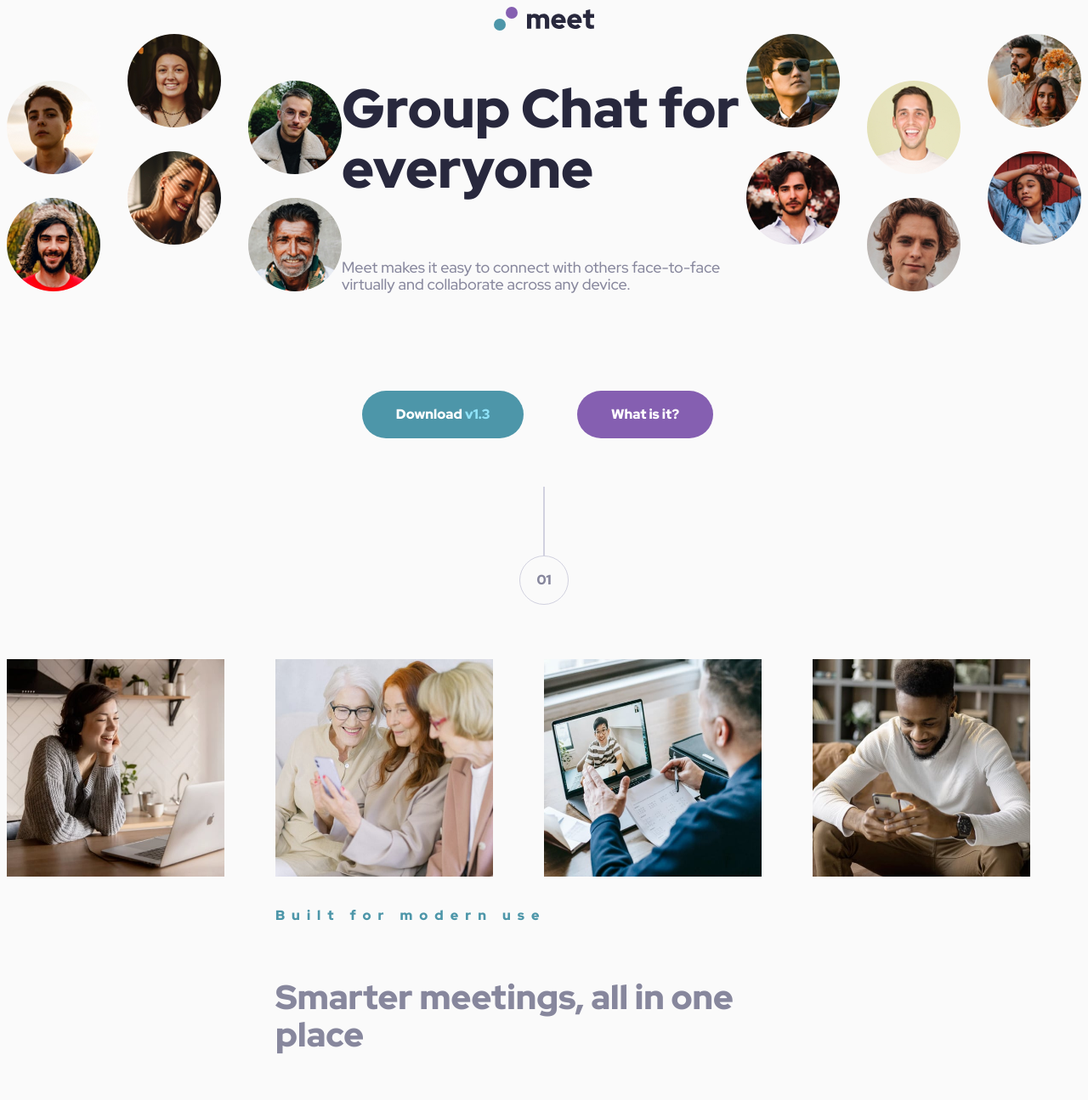
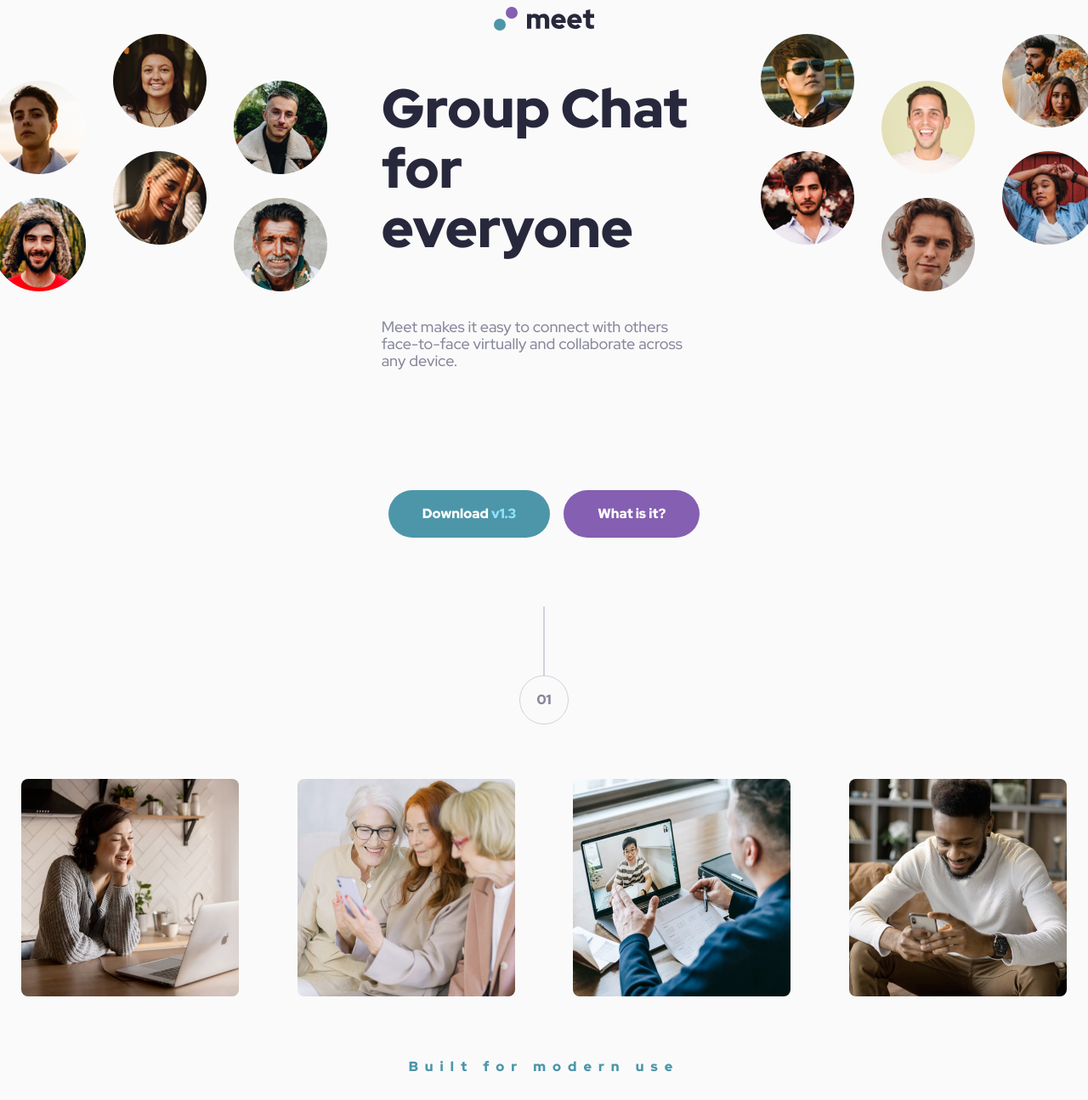
Before and after one commit to meg1502/meet-landing-page, a plain HTML site: page index.html in a window 1280 px wide. Shown: the top 1295 px of the page at 85% size. Drawn offline with Linux system fonts and the light colour scheme.

Commit message:
finished desktop layout

```diff
--- a/assets/styles/main.css
+++ b/assets/styles/main.css
@@ -118,12 +118,12 @@ footer {
 }
 
 .section-hero {
-    grid-template-columns: 1fr 1fr 1fr 1fr;
+    grid-template-columns: 1fr var(--spacing-800) 1fr 1fr var(--spacing-800) 1fr;
     grid-template-rows: 3fr 2fr 1fr;
     grid-template-areas:
-        "hero-left hero-title hero-title hero-right"
-        "hero-left hero-text hero-text hero-right"
-        "hero-left download-button faq-button hero-right"
+        "hero-left . hero-title hero-title . hero-right"
+        "hero-left . hero-text hero-text . hero-right"
+        "hero-left . download-button faq-button . hero-right";
 }
 
 .hero-image-mobile {
@@ -204,6 +204,8 @@ footer {
 .img-tile {
     width: 16rem;
     height: 16rem;
+    border-radius: var(--spacing-100);
+    justify-self: center;
 }
 
 .img-tile-1 {
@@ -223,12 +225,19 @@ footer {
 }
 
 .sub-title-1 {
+    align-self: end;
+    justify-self: center;
     grid-area: sub-title;
     color: var(--color-cyan-600);
+
+    padding-top: var(--spacing-200);
 }
 
 .title-1 {
+    align-self: start;
+    justify-self: center;
     grid-area: main-title;
+    color: var(--color-slate-900);
 }
 
 .description-1 {
```
